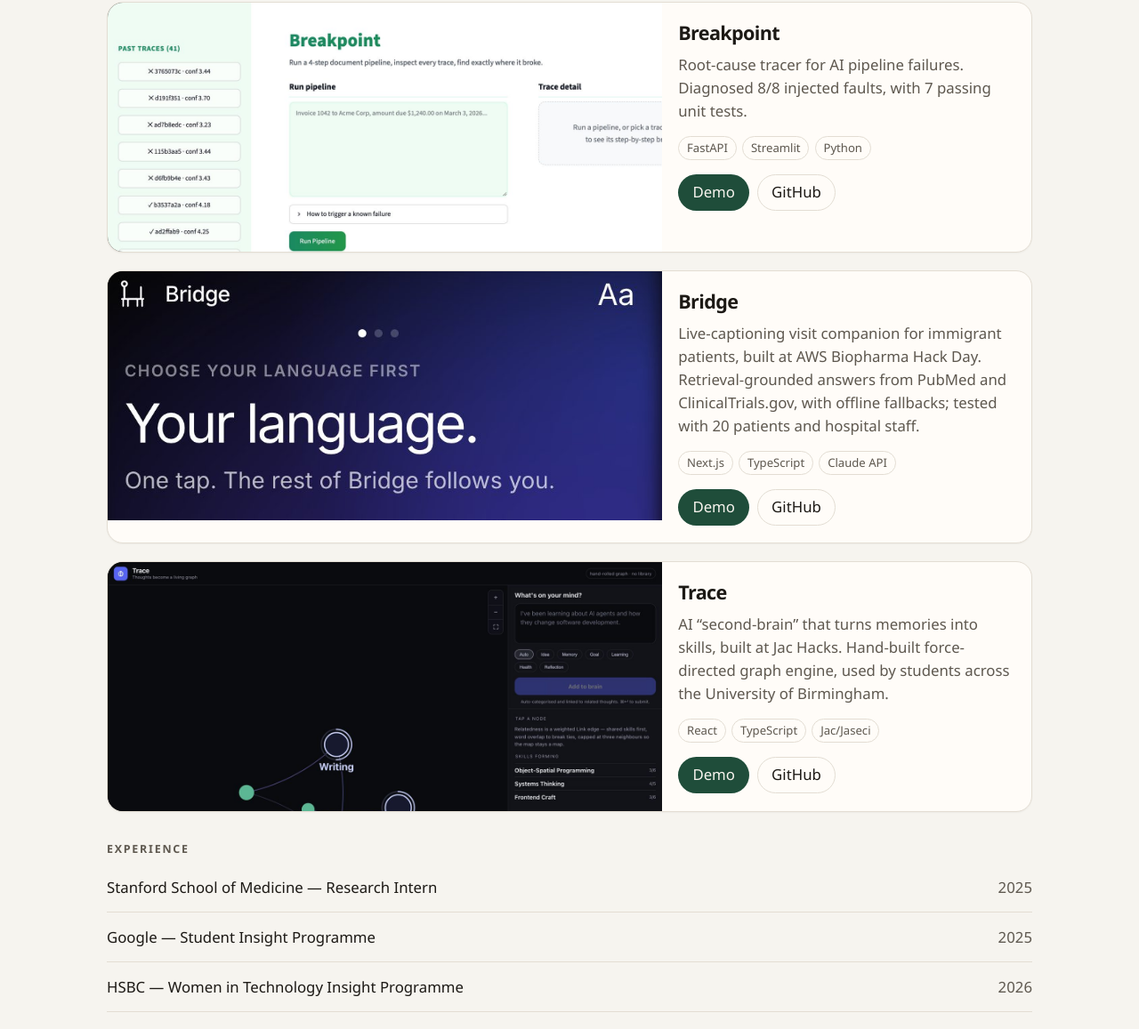
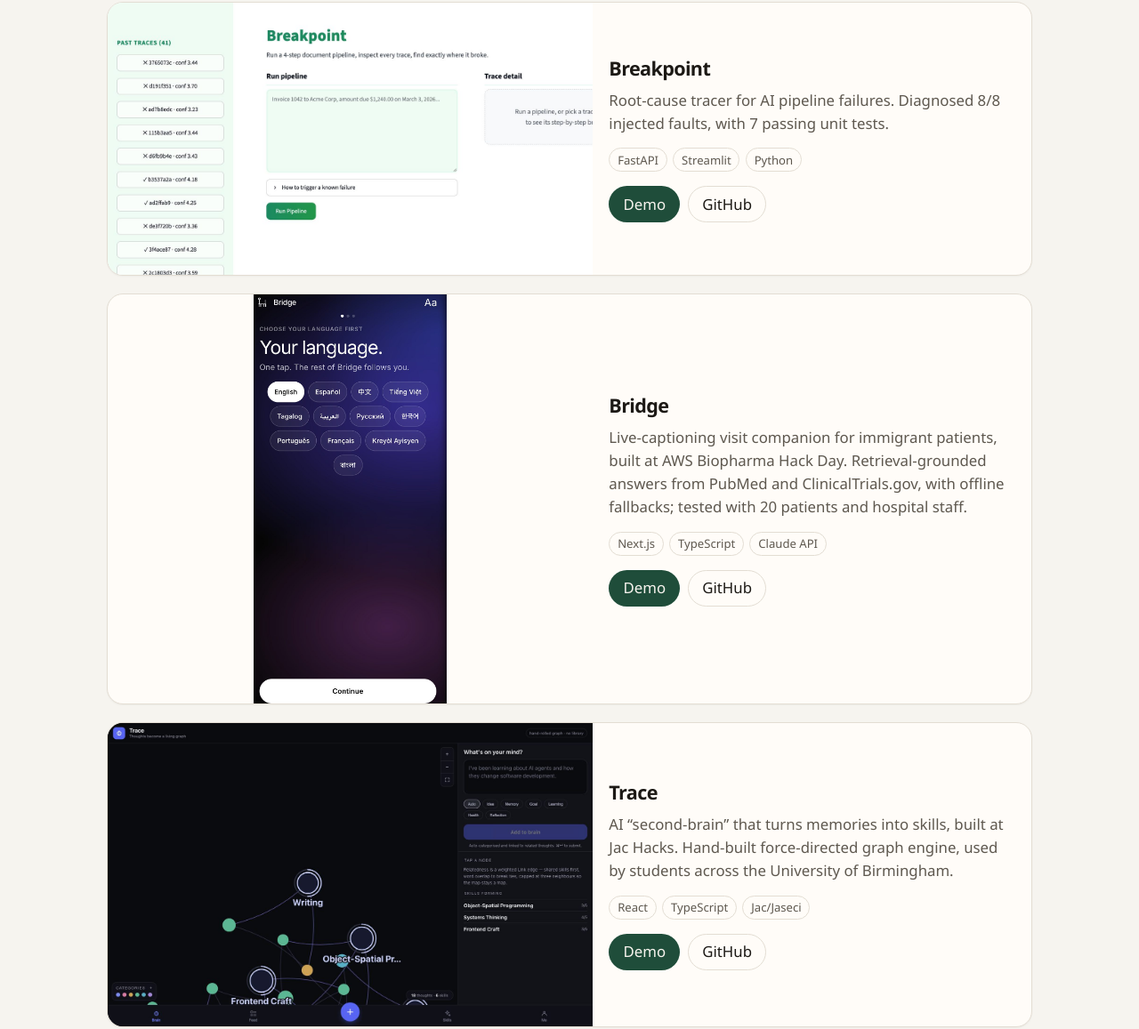
Before and after one commit to amberkaurtoor-09/amberkaurtoor-09.github.io, a plain HTML site: page index.html in a window 1280 px wide. Shown: the part 432-1589 px from the top of the page at 89% size. Drawn offline with Linux system fonts and the light colour scheme.

Commit message:
Show the Bridge and Trace screenshots in full inside their cards.
Co-authored-by: Cursor <cursoragent@cursor.com>

```diff
--- a/index.html
+++ b/index.html
@@ -54,6 +54,7 @@
         <div class="cards">
           <article class="card">
             <img
+              class="shot shot-app"
               src="images/breakpoint.jpg"
               alt="Breakpoint explorer with a list of past traces and a pipeline ready to run."
               width="1400"
@@ -79,6 +80,7 @@
 
           <article class="card">
             <img
+              class="shot shot-phone"
               src="images/bridge.jpg"
               alt="Bridge language screen, with choices including English, Spanish, and Chinese."
               width="821"
@@ -105,6 +107,7 @@
 
           <article class="card">
             <img
+              class="shot shot-wide"
               src="images/trace.jpg"
               alt="Trace knowledge graph connecting thoughts such as Writing and Frontend Craft into skills."
               width="1400"
--- a/styles.css
+++ b/styles.css
@@ -162,12 +162,34 @@ h2 {
   box-shadow: var(--shadow);
 }
 
-.card img {
+.shot {
   width: 100%;
-  aspect-ratio: 16 / 10;
+  object-fit: contain;
+  object-position: center;
+  background: #101114;
+}
+
+.shot-app {
+  aspect-ratio: 16 / 9;
   object-fit: cover;
   object-position: left top;
-  background: #111;
+  background: #f3f7f4;
+}
+
+.shot-phone {
+  height: 520px;
+  width: auto;
+  max-width: 100%;
+  margin-inline: auto;
+  aspect-ratio: auto;
+  background: #140e24;
+}
+
+.shot-wide {
+  aspect-ratio: 16 / 10;
+  object-fit: contain;
+  object-position: center;
+  background: #07080d;
 }
 
 .card-body {
@@ -269,16 +291,12 @@ h2 {
 @media (min-width: 800px) {
   .card {
     display: grid;
-    grid-template-columns: minmax(0, 1.2fr) minmax(16rem, 0.8fr);
-    align-items: stretch;
+    grid-template-columns: minmax(0, 1.05fr) minmax(17rem, 0.95fr);
+    align-items: center;
   }
 
-  .card img {
-    width: 100%;
-    height: 280px;
-    aspect-ratio: auto;
-    object-fit: cover;
-    object-position: left top;
+  .shot-phone {
+    height: 460px;
   }
 }
 
```
